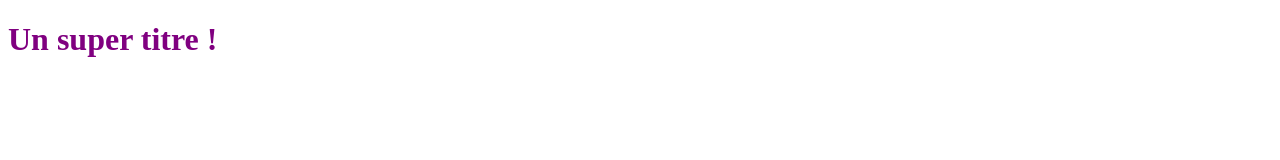
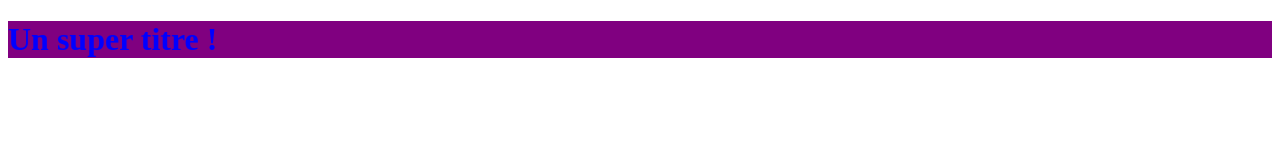
Before and after one commit to bixentemrmt/OpenclassroomsProject, a plain HTML site: page index.html in a window 1280 px wide. Drawn offline with Linux system fonts and the light colour scheme.

Commit message:
colour back violet + couleur bleu reset

```diff
--- a/styles.css
+++ b/styles.css
@@ -1,3 +1,4 @@
 h1{
-    color: purple;
+    color: blue;
+    background-color: purple;
 }
```
